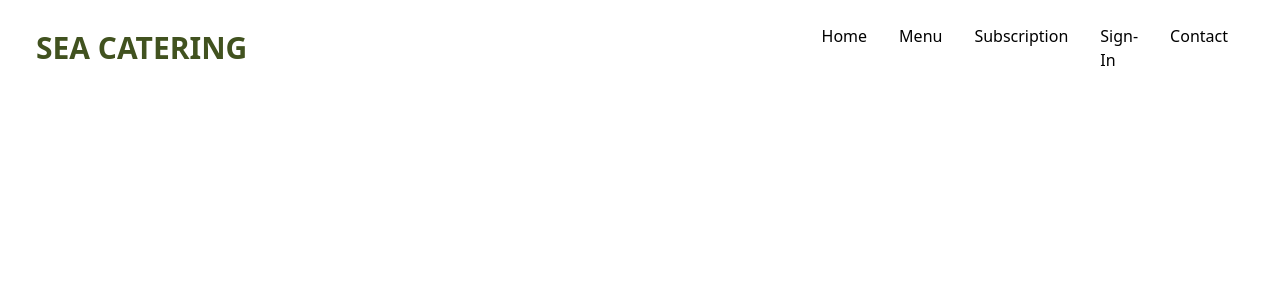
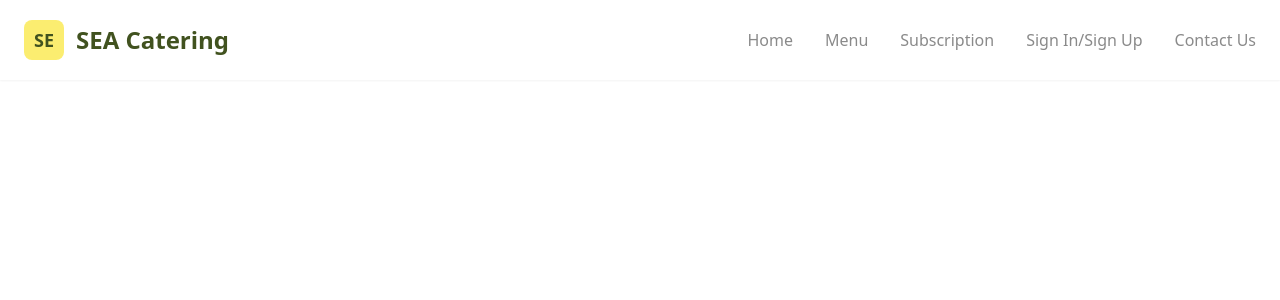
Before and after one commit to amertawolj/sea-catering, a React (Create React App) app: page / in a window 1280 px wide. Shown: the top 300 px of the page. Built offline with nearby package versions, Linux system fonts and the light colour scheme; the HTML template or start-up script is replaced by a standard one.

Commit message:
fix navbar

```diff
--- a/src/components/Navbar.jsx
+++ b/src/components/Navbar.jsx
@@ -9,27 +9,41 @@ const Navbar = () => {
   };
 
   return (
-    <div className='flex justify-between items-center h-24 max-w-[1240px] mx-auto px-4 text-[#000000]'>
-      <h1 className='w-full text-3xl font-bold text-[#41521F]'>SEA CATERING</h1>
-      <ul className='hidden md:flex'>
-        <li className='p-4'>Home</li>
-        <li className='p-4'>Menu</li>
-        <li className='p-4'>Subscription</li>
-        <li className='p-4'>Sign-In</li>
-        <li className='p-4'>Contact</li>
-      </ul>
-      <div onClick={handleNav} className='block md:hidden'>
-          {nav ? <AiOutlineClose size={20}/> : <AiOutlineMenu size={20} />}
+    <nav className='bg-white shadow-sm sticky top-0 z-50'>
+      <div className='flex justify-between items-center h-20 max-w-7xl mx-auto px-6'>
+        <div className='flex items-center space-x-3'>
+          <div className='w-10 h-10 rounded-lg flex items-center justify-center' style={{backgroundColor: '#FBED70'}}>
+            <span className='font-bold text-lg' style={{color: '#41521F'}}>SE</span>
+          </div>
+          <h1 className='text-2xl font-bold' style={{color: '#41521F'}}>SEA Catering</h1>
+        </div>
+        <ul className='hidden md:flex items-center space-x-8'>
+          <li><a href='#' className='hover:opacity-80 transition-opacity font-medium' style={{color: '#8A8A8A'}}>Home</a></li>
+          <li><a href='#' className='hover:opacity-80 transition-opacity font-medium' style={{color: '#8A8A8A'}}>Menu</a></li>
+          <li><a href='#' className='hover:opacity-80 transition-opacity font-medium' style={{color: '#8A8A8A'}}>Subscription</a></li>
+          <li><a href='#' className='hover:opacity-80 transition-opacity font-medium' style={{color: '#8A8A8A'}}>Sign In/Sign Up</a></li>
+          <li><a href='#' className='hover:opacity-80 transition-opacity font-medium' style={{color: '#8A8A8A'}}>Contact Us</a></li>
+        </ul>
+        <div onClick={handleNav} className='block md:hidden cursor-pointer'>
+          {nav ? <AiOutlineClose size={24} color='#41521F'/> : <AiOutlineMenu size={24} color='#41521F' />}
+        </div>
+        <div className={nav ? 'fixed left-0 top-0 w-full h-full bg-black bg-opacity-50 z-40' : 'hidden'} onClick={handleNav}>
+          <ul className={nav ? 'fixed left-0 top-0 w-[75%] sm:w-[60%] h-full bg-white shadow-xl ease-in-out duration-300 z-50' : 'ease-in-out duration-300 fixed left-[-100%] z-50'} onClick={(e) => e.stopPropagation()}>
+            <div className='flex items-center space-x-3 p-6 border-b border-gray-100'>
+              <div className='w-8 h-8 rounded flex items-center justify-center' style={{backgroundColor: '#FBED70'}}>
+                <span className='font-bold text-sm' style={{color: '#41521F'}}>SE</span>
+              </div>
+              <h1 className='text-xl font-bold' style={{color: '#41521F'}}>SEA Catering</h1>
+            </div>
+            <li className='list-none'><a href='#' className='block p-4 border-b border-gray-100 hover:bg-gray-50 transition-colors font-medium' style={{color: '#8A8A8A'}}>Home</a></li>
+            <li className='list-none'><a href='#' className='block p-4 border-b border-gray-100 hover:bg-gray-50 transition-colors font-medium' style={{color: '#8A8A8A'}}>Menu</a></li>
+            <li className='list-none'><a href='#' className='block p-4 border-b border-gray-100 hover:bg-gray-50 transition-colors font-medium' style={{color: '#8A8A8A'}}>Subscription</a></li>
+            <li className='list-none'><a href='#' className='block p-4 border-b border-gray-100 hover:bg-gray-50 transition-colors font-medium' style={{color: '#8A8A8A'}}>Sign In/Sign Up</a></li>
+            <li className='list-none'><a href='#' className='block p-4 hover:bg-gray-50 transition-colors font-medium' style={{color: '#8A8A8A'}}>Contact Us</a></li>
+          </ul>
+        </div>
       </div>
-      <ul className={nav ? 'fixed left-0 top-0 w-[60%] h-full border-r border-r-gray-900 bg-[#C9D6EA] ease-in-out duration-500' : 'ease-in-out duration-500 fixed left-[-100%]'}>
-        <h1 className='w-full text-3xl font-bold text-[#41521F]'>SEA CATERING</h1>
-          <li className='p-4 border-b border-gray-600'>Home</li>
-          <li className='p-4 border-b border-gray-600'>Menu</li>
-          <li className='p-4 border-b border-gray-600'>Subscription</li>
-          <li className='p-4 border-b border-gray-600'>Sign-In</li>
-          <li className='p-4'>Contact</li>
-      </ul>
-    </div>
+    </nav>
   );
 };
 
```
Also changed, not shown: src/assets/images/hero-bowl-food.png (added).
